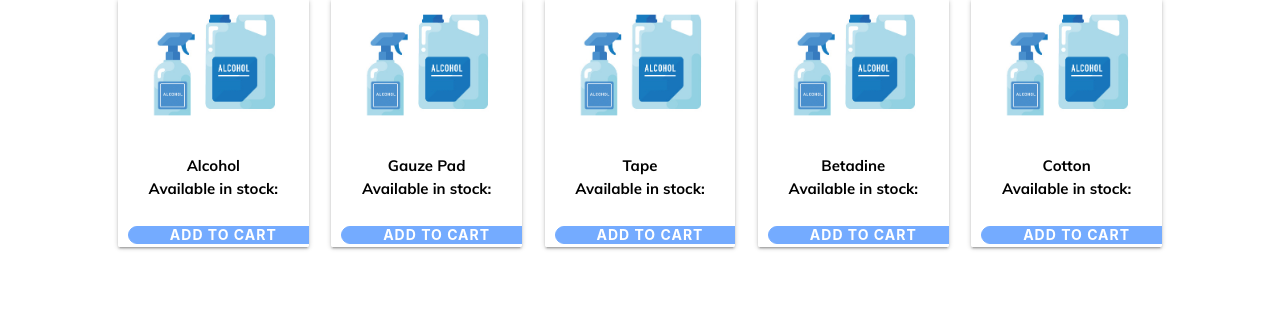
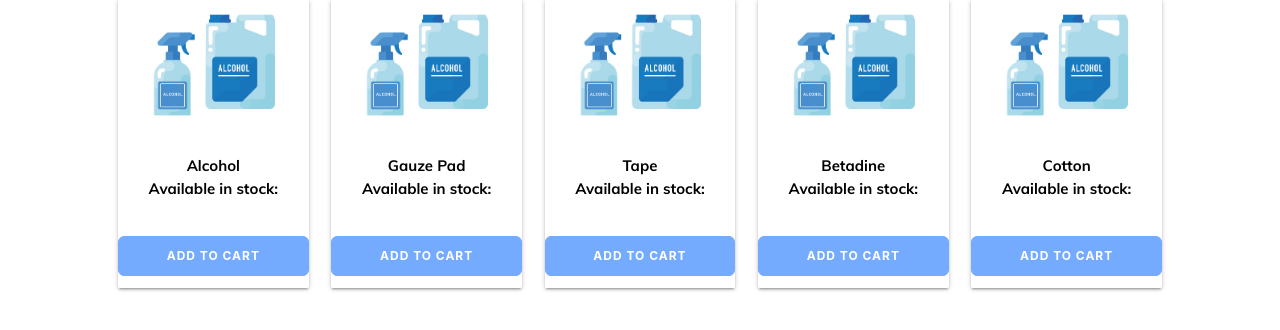
Before and after one commit to Tsukimiyu/vendaid, a PHP site: page /public.php?rfid=1 in a window 1280 px wide. Shown: the part 207-537 px from the top of the page. Run offline with PHP 8.4, Linux system fonts and the light colour scheme; data that the repository does not hold is empty.

Commit message:
Update public.php

```diff
--- a/public.php
+++ b/public.php
@@ -39,8 +39,19 @@
 overflow: hidden;
     }
 
+.button {
 
-    .button {
+  border: 1px solid #74ABFF;
+  background-color: #74ABFF;
+  color: #FFFFFF;
+  font-size: 12px;
+  font-weight: bold;
+  padding: 12px 45px;
+  letter-spacing: 1px;
+  text-transform: uppercase;
+  transition: transform 80ms ease-in;
+}
+    .button1 {
   border-radius: 20px;
   border: 1px solid #74ABFF;
   background-color: #74ABFF;
@@ -315,8 +326,8 @@
     ?>
 
 
- <input class='button' style="width: 10%; display: inline-block; height: 6%;" type='submit' name='button7' value='Cancel' formmethod="post">
-    <button style="color: white; width: 10%;display:inline-block; height: 6%; float: right; " class="btn modal-trigger" data-target="terms"> View Cart </button>
+ <input class='button1' style="width: 10%; display: inline-block; height: 6%;" type='submit' name='button7' value='Cancel' formmethod="post">
+    <button style="color: white; width: 10%; display:inline-block; height: 6%; float: right; " class="btn modal-trigger" data-target="terms"> View Cart </button>
 
   <div style="background-color: white;" class="modal" id="terms">
     <div style="background-color: white; color: black;" class="modal-content">
@@ -445,7 +456,7 @@
             }
 
             else {
-                 echo "<form method='post'><input class='button' onclick='myFunction()' type='submit' name='button5' value='Add to cart'></form>";
+                 echo "<form method='post'><input class='button' onclick='myFunction()' type='submit' name='button1' value='Add to cart'></form>";
             }
 
       } else {
```
